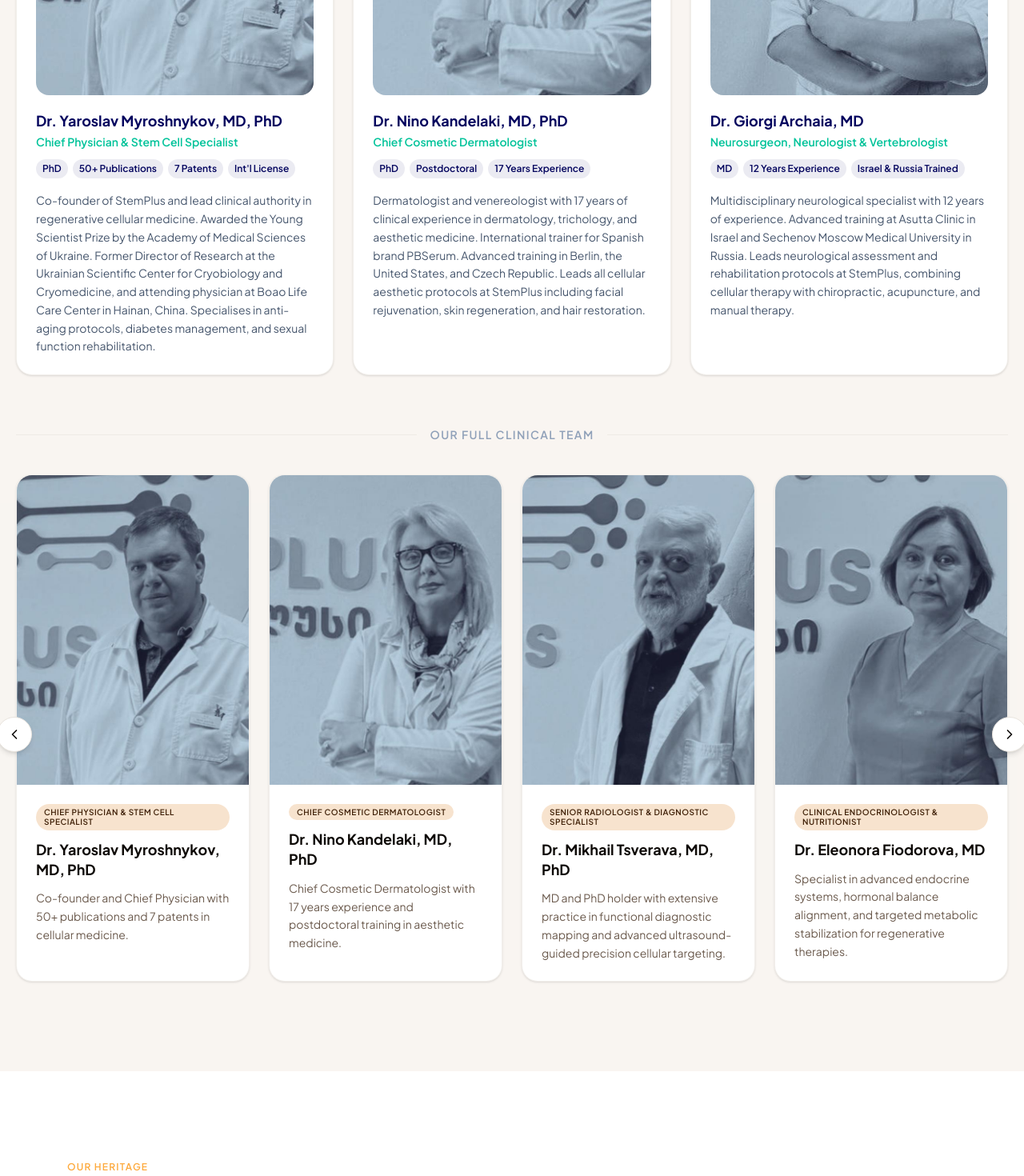
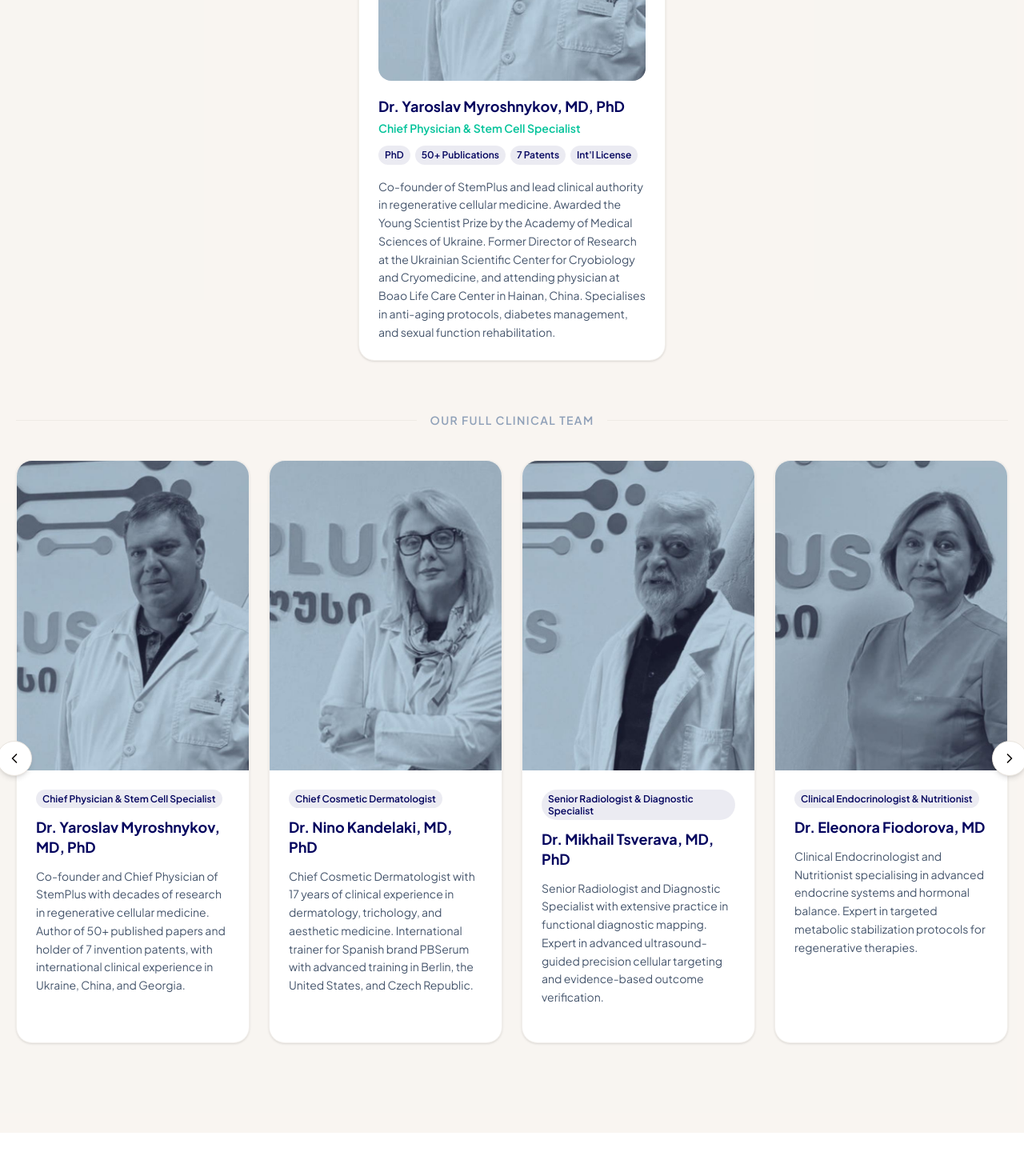
Before and after one commit to newcotelgit/stemplus, a React (Vite) app: page / in a window 1280 px wide. Shown: the part 4960-6430 px from the top of the page at 80% size. Built offline with nearby package versions, Linux system fonts and the light colour scheme.

Commit message:
Refactor medical team — solo featured lead, standardized carousel with badges

```diff
--- a/src/pages/Landing.tsx
+++ b/src/pages/Landing.tsx
@@ -1274,49 +1274,49 @@ const TEAM = [
     img: doctor1,
     name: "Dr. Yaroslav Myroshnykov, MD, PhD",
     role: "Chief Physician & Stem Cell Specialist",
-    bio: "Co-founder and Chief Physician with 50+ publications and 7 patents in cellular medicine.",
+    bio: "Co-founder and Chief Physician of StemPlus with decades of research in regenerative cellular medicine. Author of 50+ published papers and holder of 7 invention patents, with international clinical experience in Ukraine, China, and Georgia.",
   },
   {
     img: doctor2,
     name: "Dr. Nino Kandelaki, MD, PhD",
     role: "Chief Cosmetic Dermatologist",
-    bio: "Chief Cosmetic Dermatologist with 17 years experience and postdoctoral training in aesthetic medicine.",
+    bio: "Chief Cosmetic Dermatologist with 17 years of clinical experience in dermatology, trichology, and aesthetic medicine. International trainer for Spanish brand PBSerum with advanced training in Berlin, the United States, and Czech Republic.",
   },
   {
     img: doctor3,
     name: "Dr. Mikhail Tsverava, MD, PhD",
     role: "Senior Radiologist & Diagnostic Specialist",
-    bio: "MD and PhD holder with extensive practice in functional diagnostic mapping and advanced ultrasound-guided precision cellular targeting.",
+    bio: "Senior Radiologist and Diagnostic Specialist with extensive practice in functional diagnostic mapping. Expert in advanced ultrasound-guided precision cellular targeting and evidence-based outcome verification.",
   },
   {
     img: doctor4,
     name: "Dr. Eleonora Fiodorova, MD",
     role: "Clinical Endocrinologist & Nutritionist",
-    bio: "Specialist in advanced endocrine systems, hormonal balance alignment, and targeted metabolic stabilization for regenerative therapies.",
+    bio: "Clinical Endocrinologist and Nutritionist specialising in advanced endocrine systems and hormonal balance. Expert in targeted metabolic stabilization protocols for regenerative therapies.",
   },
   {
     img: doctor7,
     name: "Dr. Natia Alania, MD",
     role: "Clinical Neurologist & Neurodevelopmental Specialist",
-    bio: "Expert in neuro-recovery pathways, functional brain mapping, and dedicated cellular protocols for Autism Spectrum Disorders.",
+    bio: "Clinical Neurologist and Neurodevelopmental Specialist focusing on neuro-recovery pathways and functional brain mapping. Dedicated expert in cellular protocols for Autism Spectrum Disorders and neurodegenerative conditions.",
   },
   {
     img: doctor8,
     name: "Dr. Giorgi Archaia, MD",
     role: "Neurosurgeon, Neurologist & Vertebrologist",
-    bio: "Neurosurgeon and Vertebrologist with 12 years experience, trained in Israel and Russia.",
+    bio: "Neurosurgeon, Neurologist and Vertebrologist with 12 years of experience, trained at Asutta Clinic in Israel and Sechenov Moscow Medical University. Leads neurological assessment and rehabilitation protocols combining cellular therapy with chiropractic and manual therapy.",
   },
   {
     img: doctor5,
     name: "Lili Martashvili",
     role: "Director of Clinical Nursing & Compliance",
-    bio: "Commands the patient clinical safety apparatus, triage protocols, and strict execution of outpatient healthcare standards.",
+    bio: "Director of Clinical Nursing and Compliance overseeing patient safety protocols and clinical standards at Leadermed Hospital. Ensures rigorous execution of outpatient healthcare and triage procedures throughout the 5-day treatment protocol.",
   },
   {
     img: doctor6,
     name: "Mako Khachidze",
     role: "Clinical Infusion Nurse",
-    bio: "Specialist in the precision execution, administration, and monitoring of advanced intravenous (IV) cellular protocols.",
+    bio: "Clinical Infusion Nurse specialising in the precision administration and monitoring of advanced intravenous cellular protocols. Provides hands-on care throughout every stem cell infusion procedure at StemPlus.",
   },
 ];
 
@@ -1327,20 +1327,6 @@ const LEAD_DOCTORS = [
     title: "Chief Physician & Stem Cell Specialist",
     badges: ["PhD", "50+ Publications", "7 Patents", "Int'l License"],
     bio: "Co-founder of StemPlus and lead clinical authority in regenerative cellular medicine. Awarded the Young Scientist Prize by the Academy of Medical Sciences of Ukraine. Former Director of Research at the Ukrainian Scientific Center for Cryobiology and Cryomedicine, and attending physician at Boao Life Care Center in Hainan, China. Specialises in anti-aging protocols, diabetes management, and sexual function rehabilitation.",
-  },
-  {
-    img: doctor2,
-    name: "Dr. Nino Kandelaki, MD, PhD",
-    title: "Chief Cosmetic Dermatologist",
-    badges: ["PhD", "Postdoctoral", "17 Years Experience"],
-    bio: "Dermatologist and venereologist with 17 years of clinical experience in dermatology, trichology, and aesthetic medicine. International trainer for Spanish brand PBSerum. Advanced training in Berlin, the United States, and Czech Republic. Leads all cellular aesthetic protocols at StemPlus including facial rejuvenation, skin regeneration, and hair restoration.",
-  },
-  {
-    img: doctor6,
-    name: "Dr. Giorgi Archaia, MD",
-    title: "Neurosurgeon, Neurologist & Vertebrologist",
-    badges: ["MD", "12 Years Experience", "Israel & Russia Trained"],
-    bio: "Multidisciplinary neurological specialist with 12 years of experience. Advanced training at Asutta Clinic in Israel and Sechenov Moscow Medical University in Russia. Leads neurological assessment and rehabilitation protocols at StemPlus, combining cellular therapy with chiropractic, acupuncture, and manual therapy.",
   },
 ];
 
@@ -1368,12 +1354,12 @@ function MedicalTeam() {
           </p>
         </div>
 
-        {/* Featured lead doctors — 3-column equal-height cards */}
-        <div className="grid grid-cols-1 sm:grid-cols-3 gap-6 mb-16 items-stretch">
+        {/* Featured lead doctor — centered single card */}
+        <div className="flex justify-center mb-16">
           {LEAD_DOCTORS.map((d) => (
             <article
               key={d.name}
-              className="bg-white rounded-2xl shadow-sm border border-border/60 p-6 flex flex-col"
+              className="bg-white rounded-2xl shadow-sm border border-border/60 p-6 flex flex-col w-full max-w-sm"
             >
               <div className="rounded-xl overflow-hidden aspect-[3/4] mb-5 bg-muted">
                 <img
@@ -1481,13 +1467,16 @@ function MedicalTeam() {
                   />
                 </div>
                 <div className="hidden md:flex p-6 flex-col gap-3 flex-1">
-                  <span className="inline-block self-start text-[10px] font-semibold tracking-wider text-accent-foreground bg-accent/60 px-2.5 py-1 rounded-full uppercase leading-tight">
+                  <span
+                    className="inline-block self-start text-xs font-semibold px-2 py-1 rounded-full leading-tight"
+                    style={{ background: "rgba(3,4,94,0.08)", color: "#03045E" }}
+                  >
                     {m.role}
                   </span>
-                  <h3 className="text-lg font-bold text-foreground leading-snug">
+                  <h3 className="text-lg font-bold text-[#03045E] leading-snug">
                     {m.name}
                   </h3>
-                  <p className="text-sm text-muted-foreground leading-relaxed">
+                  <p className="text-sm text-slate-600 leading-relaxed flex-1">
                     {m.bio}
                   </p>
                 </div>
```
